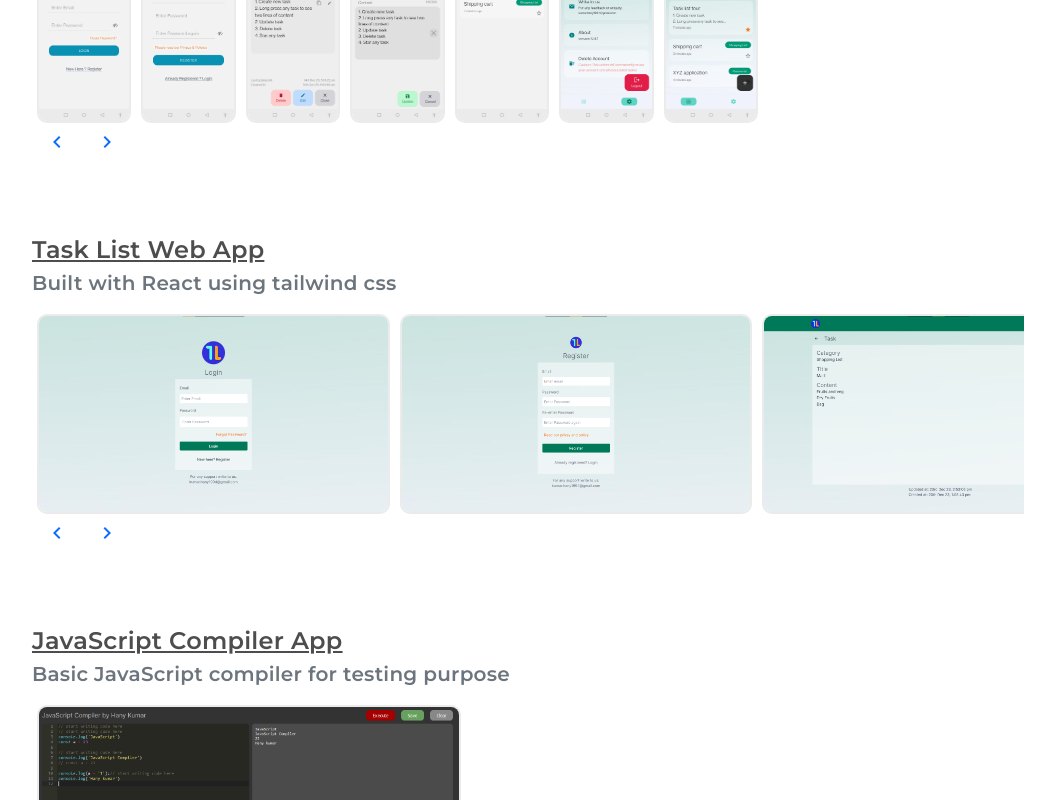
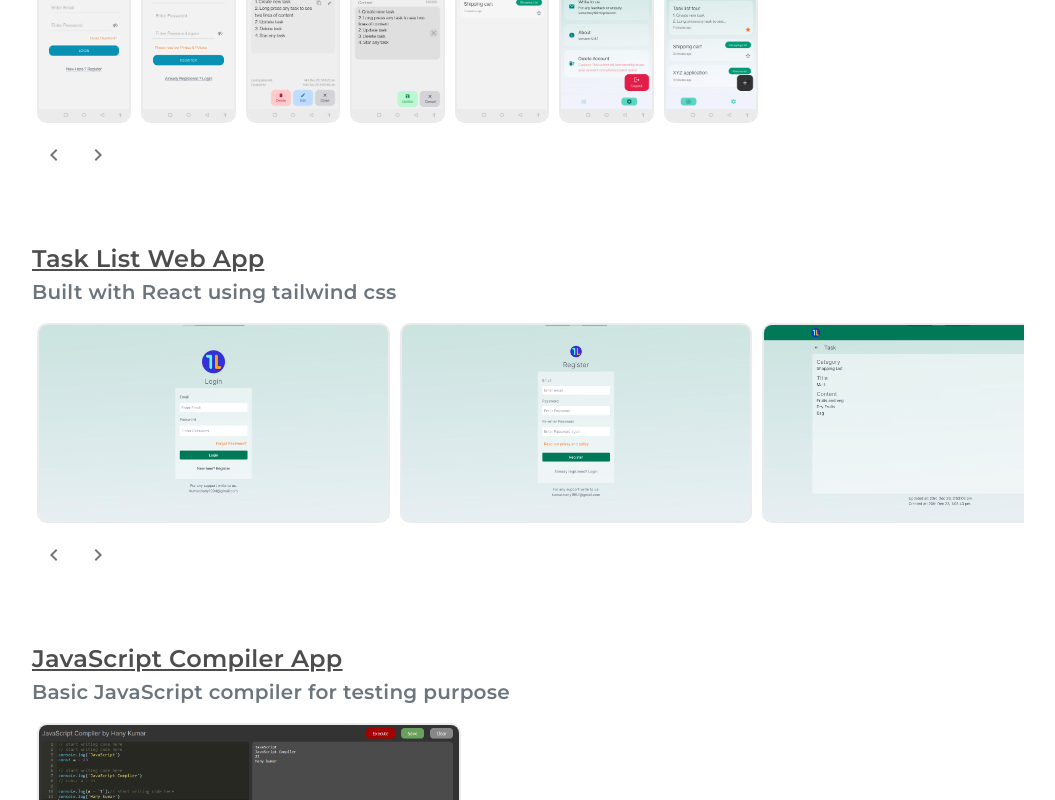
Before and after one commit to hanykumar/portfolio, an Angular app: page / in a window 1280 px wide. Shown: the part 940-1740 px from the top of the page, without its empty margins (66-1121 px from the left). Built offline with nearby package versions, Linux system fonts and the light colour scheme.

Commit message:
fix scroll

```diff
--- a/src/app/components/image-slider/image-slider.component.html
+++ b/src/app/components/image-slider/image-slider.component.html
@@ -6,7 +6,7 @@
 
 
 
-    <div *ngIf="selectedImageIndex !== null" class="fullscreen-overlay" >
+    <div *ngIf="selectedImageIndex !== null" class="fullscreen-overlay">
         <div class="fullscreen-image">
             <img src="{{ images[selectedImageIndex] }}" alt="Full Screen Image">
         </div>
@@ -22,6 +22,8 @@
     </div>
 </div>
 <div class="d-flex">
-    <button (click)="scrollImagesLeft()" class="btn btn-link"><mat-icon>keyboard_arrow_left</mat-icon></button>
-    <button (click)="scrollImagesRight()" class="btn btn-link"><mat-icon>keyboard_arrow_right</mat-icon></button>
+    <button class="nav-btn-scroll" (click)="scrollImagesLeft()" >
+        <mat-icon class="prev">keyboard_arrow_left</mat-icon></button>
+    <button class="nav-btn-scroll" (click)="scrollImagesRight()" >
+        <mat-icon class="next">keyboard_arrow_right</mat-icon></button>
 </div>
--- a/src/app/components/image-slider/image-slider.component.scss
+++ b/src/app/components/image-slider/image-slider.component.scss
@@ -57,7 +57,7 @@
   display: flex;
   align-items: center;
   justify-content: center;
-  top: 50%;
+  // top: 50%;
   color: white;
   cursor: pointer;
   border-radius: 100px;
@@ -66,6 +66,23 @@
 }
 .nav-btn:hover {
   background-color: rgba(95, 95, 95, 0.623);
+}
+
+.nav-btn-scroll {
+  display: flex;
+  margin-top: 10px;
+  align-items: center;
+  justify-content: center;
+  border: none;
+  border-radius: 100px;
+  padding: 10px;
+  background-color: transparent;
+  .prev, .next{
+    color: rgb(116, 116, 116);
+  }
+}
+.nav-btn-scroll:hover {
+  background-color: rgba(199, 199, 199, 0.623);
 }
 
 .prev {
```
